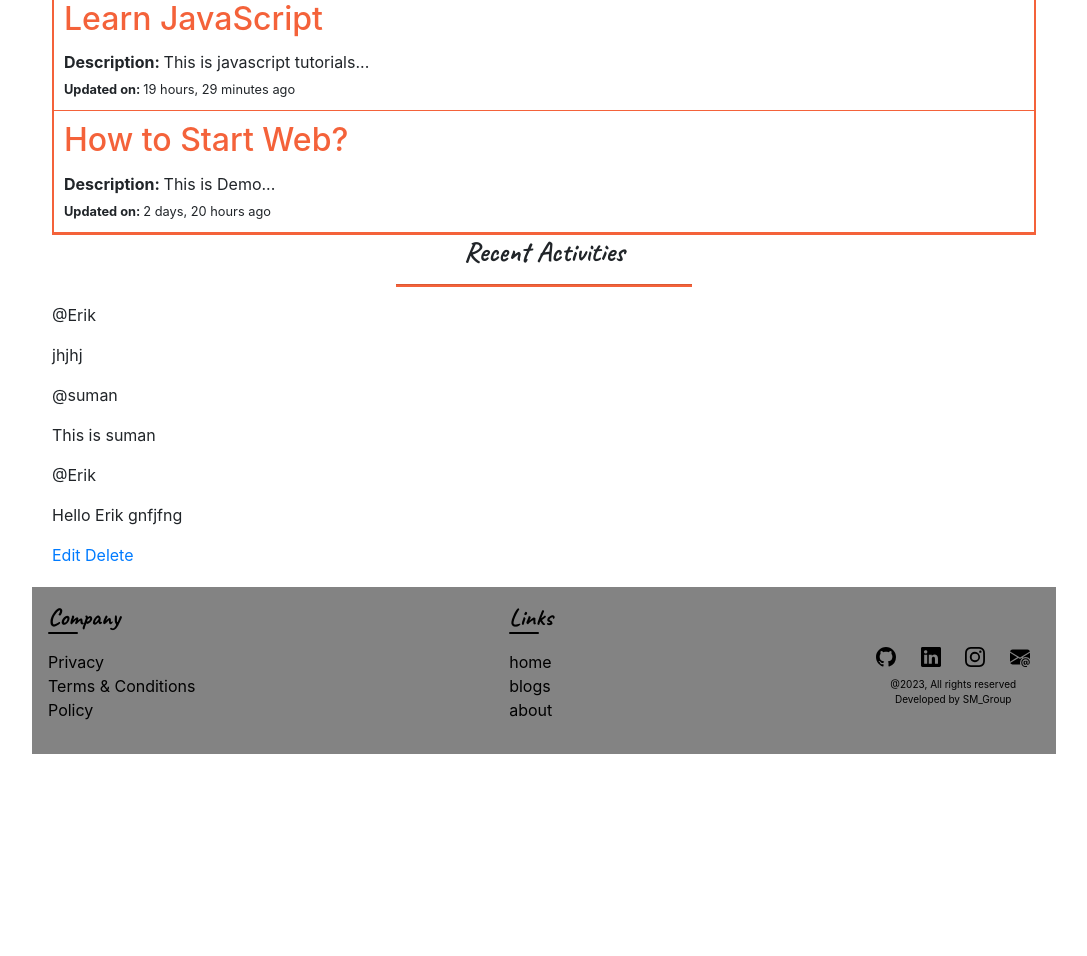
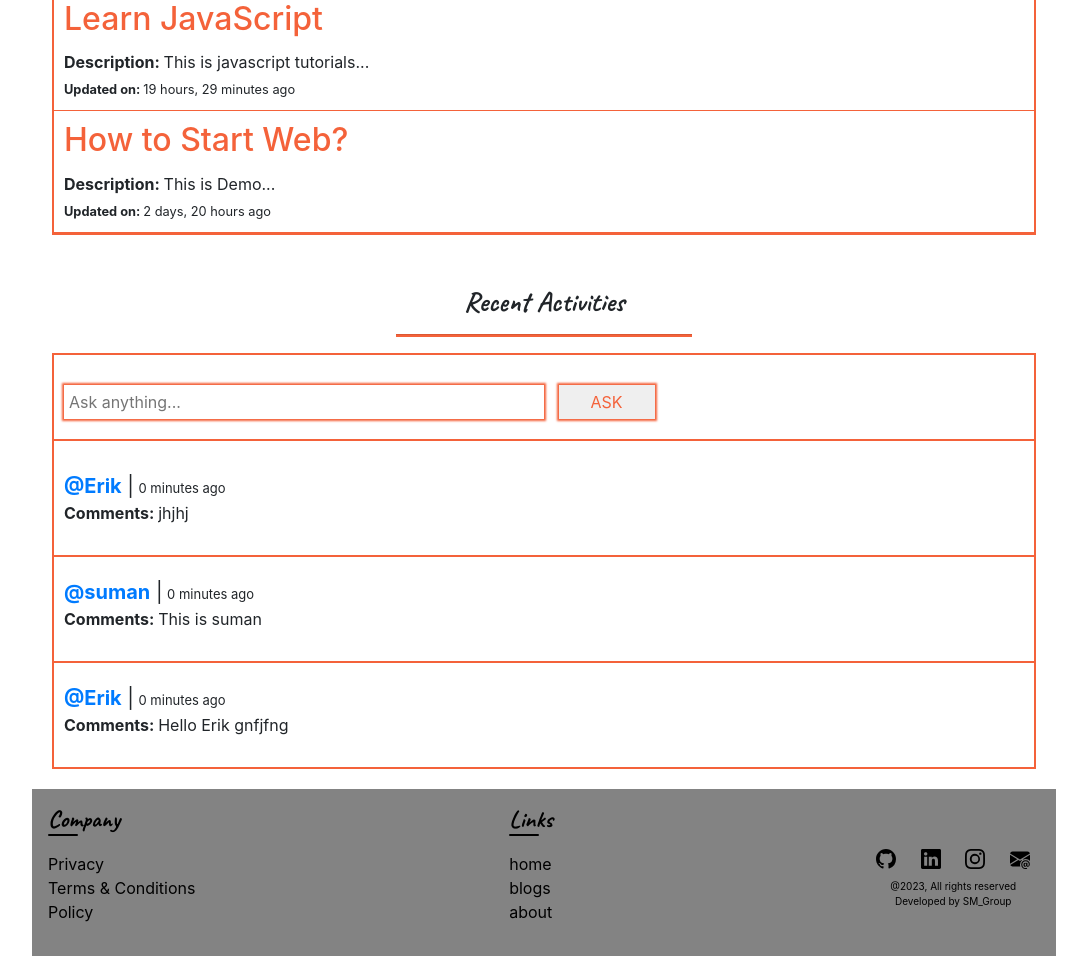
Before and after one commit to Sujeet2003/Blog, a Django app: page /all-posts/ in a window 1280 px wide. Shown: the part 1152-2108 px from the top of the page, without its empty margins (96-1183 px from the left). Before the commit the page ends 1906 px from the top, so only its background shows below. Run offline with Django 4.2, Linux system fonts and the light colour scheme; data comes from the database, SQL or seed files in the repository; both versions use the stored data as it was after the commit.

Commit message:
changesss

```diff
--- a/base/urls.py
+++ b/base/urls.py
@@ -17,5 +17,6 @@ urlpatterns = [
     path('all-posts/upload-post/', views.uploadPost, name="uploadPost"),
     path('all-posts/update-post/<str:pk>/', views.updatePosts, name="updatePost"),
     path('all-posts/delete-post/<str:pk>/', views.deletePosts, name="deletePost"),
+    path('all-posts/update-comments/<str:pk>/', views.updateComments, name="updateComments"),
 ]
 urlpatterns += static(settings.MEDIA_URL, document_root=settings.MEDIA_ROOT)
--- a/base/views.py
+++ b/base/views.py
@@ -2,7 +2,7 @@ from django.shortcuts import render, redirect
 from django.http import HttpResponseRedirect, HttpResponseNotFound
 from .models import facts, posts, logginedUser
 from django.contrib import messages
-from .forms import updateFact, updatePost
+from .forms import updateFact, updatePost, updateUserComments
 from django.contrib.auth.models import User
 from django.contrib.auth import authenticate, login, logout
 from django.contrib.auth.decorators import login_required
@@ -183,3 +183,25 @@ def deletePosts(request, pk):
         return redirect('post')
     else:
         return render(request, 'delete.html', {'name': name})
+
+def saveComments(request):
+    if request.method == 'POST':
+        comments = logginedUser.objects.create(user_query=request.POST.get('user_query'))
+        comments.save()
+        messages.success(request, "Thanks for your comments, We'll review it soon!!")
+        return redirect('post')
+    else:
+        return render(request, 'post.html')
+
+def updateComments(request, pk):
+    update_post = logginedUser.objects.get(id=pk)
+    post = updateUserComments(instance=update_post)
+    if request.method == 'POST':
+        post = updateUserComments(request.POST, instance=update_post)
+        if post.is_valid():
+            post.save()
+            return redirect('post')
+        else:
+            post = updateUserComments(instance=update_post)
+    else:
+        return render(request, 'comments.html', {'post': post, 'update_post': update_post})
--- a/static/css/style.css
+++ b/static/css/style.css
@@ -485,3 +485,56 @@ textarea {
     text-align: center;
     background-color: rgb(240, 240, 240);;
 }
+.post-activity{
+    margin-top: 50px;
+}
+.activity-container{
+    border-left: 2px solid var(--orange-color);
+    border-right: 2px solid var(--orange-color);
+    border-top: 2px solid var(--orange-color);
+}
+.user-comments{
+    border-bottom: 2px solid var(--orange-color);
+}
+.user-comments p{
+    margin-bottom: 0 !important;
+}
+.user-comments p:nth-child(2){
+    margin-bottom: 10px !important;
+}
+.user-comments .user-name{
+    font-size: 20px;
+}
+.user-comments .user-name a:hover{
+    color: var(--orange-color);
+}
+.query-section{
+    margin: 10px 0;
+    border-bottom: 2px solid var(--orange-color);
+}
+.query-section form input{
+    outline: none;
+    width: 50%;
+    border: none;
+    box-shadow: 0 0 2px 2px var(--orange-color);
+    padding: 5px;
+}
+.query-section form input[type='submit']{
+    margin-left: 10px;
+    width: 10%;
+    color: var(--orange-color);
+    transition: .3s;
+}
+.query-section form input[type='submit']:hover{
+    color: #fff;
+    background-color: var(--orange-color);
+}
+@media(max-width: 500px){
+    .query-section form input[type='submit']{
+        width: 20%;
+    }
+}
+
+.user-subcontainer{
+    padding: 20px 10px;
+}
--- a/templates/post.html
+++ b/templates/post.html
@@ -21,20 +21,35 @@
                 {% endif %}
             </div>
         </div>
-        <div>
+        <div class="post-activity">
+            <h3 class="main-heading">Recent Activities</h3>
+            <hr>
             <div class="activity-container">
-                <h3 class="main-heading">Recent Activities</h3>
-                <hr>
+                <div class="user-subcontainer query-section">
+                    <form method="post" autocomplete="off">
+                        {% csrf_token %}
+                        <input type="text" name="user_query" placeholder="Ask anything...">
+                        <input type="submit" value="ASK">
+                    </form>
+                </div>
                 {% for user in users reversed %}
-                <div>
-                    <p>@{{user.user}}</p>
-                    <p>{{user.user_query}}</p>
+                <div class="user-comments">
+                    <div class="user-subcontainer">
+                        <p>
+                            <span class="user-name"><a href="{% url 'post' %}"><strong>@{{user.user}}</strong></a>
+                                |</span>
+                            <span style="font-size: 13px !important;">{{user.user_created | timesince}} ago</span>
+                        </p>
+                        <p><strong>Comments: </strong> {{user.user_query}}</p>
+                        {% if request.user == user.user %}
+                        <div>
+                            <a href="{% url 'updateComments' pk=user.id %}">Edit</a>
+                            <a href="">Delete</a>
+                        </div>
+                        {% endif %}
+                    </div>
                 </div>
                 {% endfor %}
-                <div>
-                    <a href="">Edit</a>
-                    <a href="">Delete</a>
-                </div>
             </div>
         </div>
         {% if user.is_superuser %}
```
Also changed, not shown: base/forms.py (+6 -1 lines), templates/comments.html (added, +12 -0 lines), db.sqlite3.
